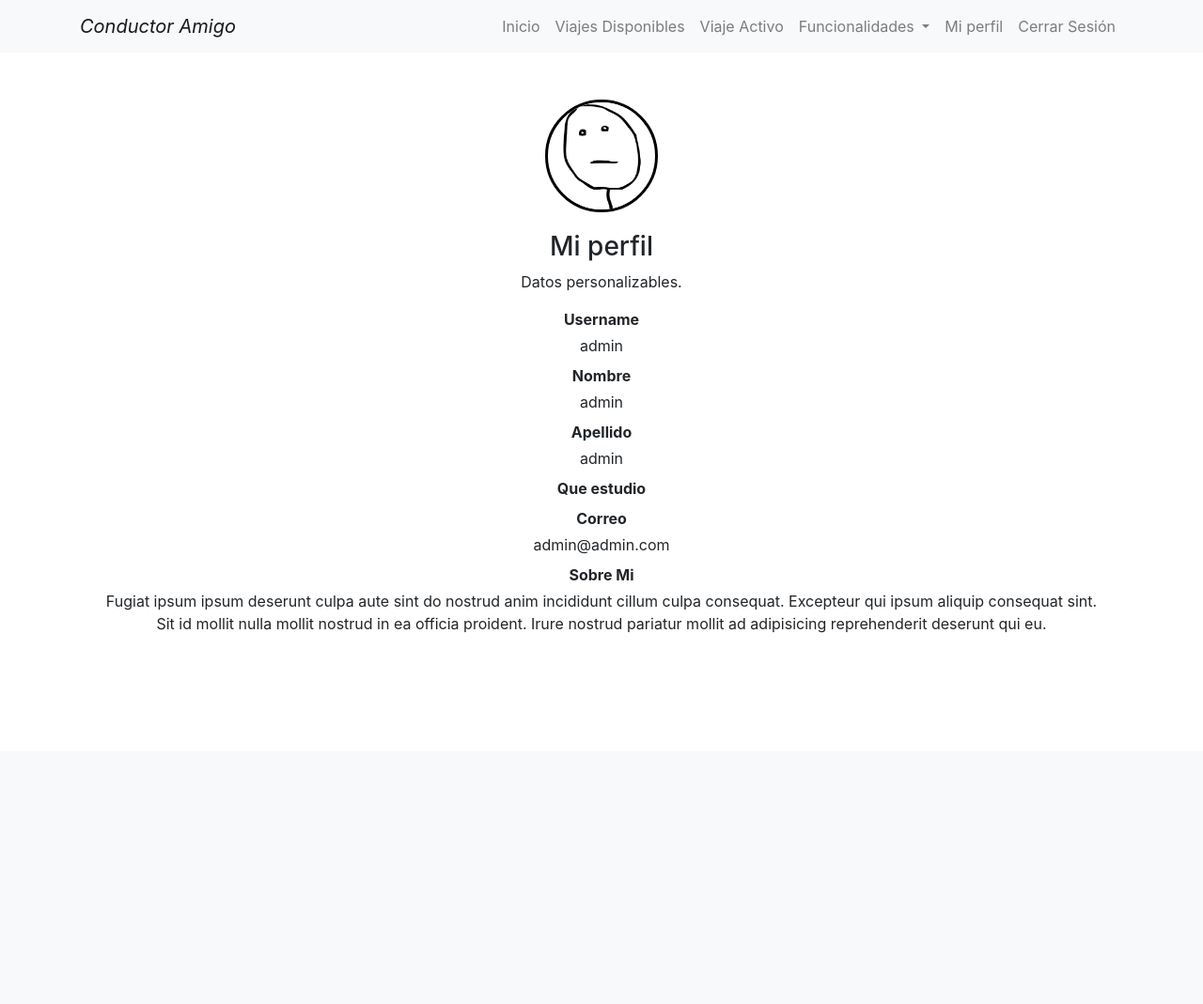
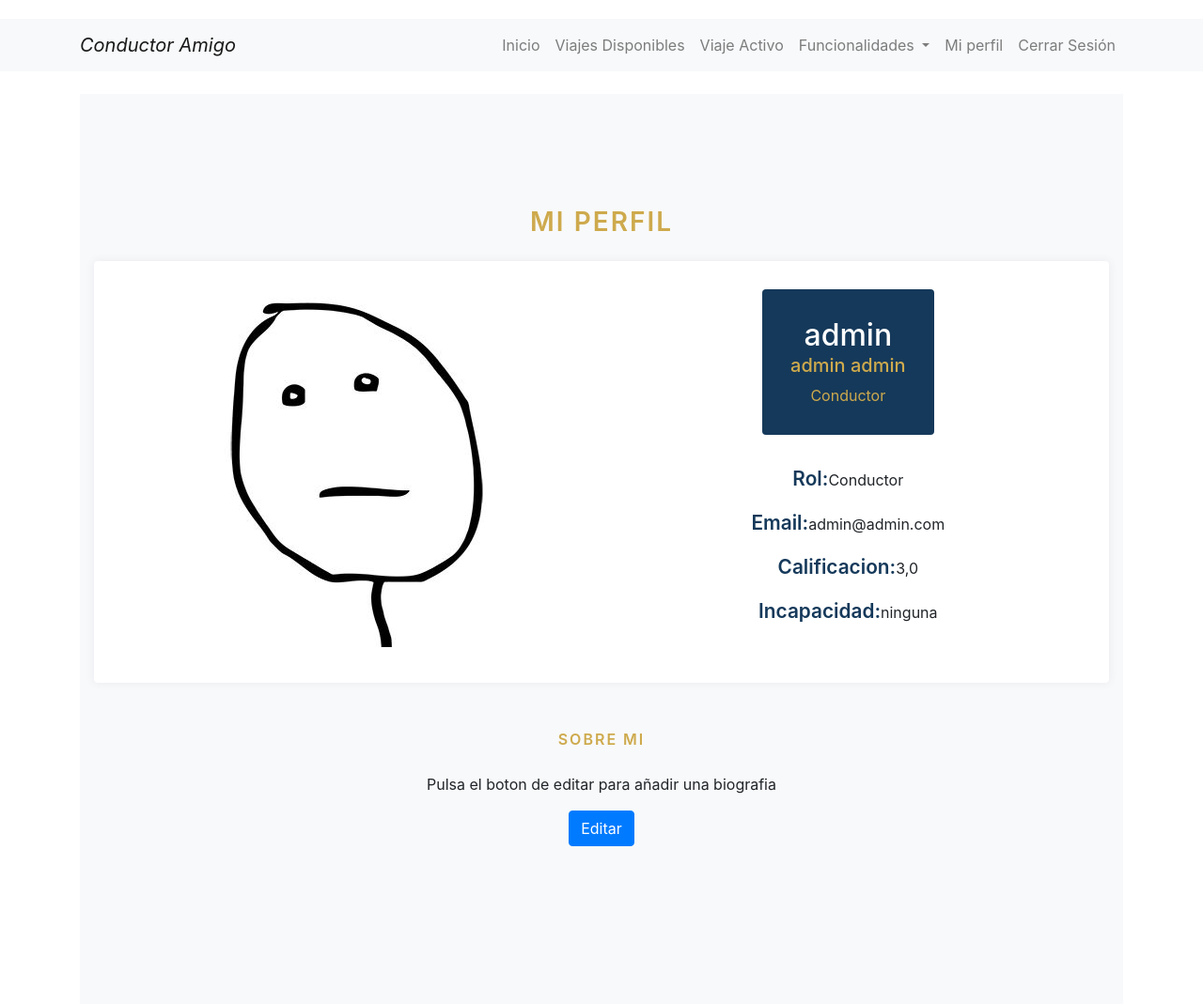
Before and after one commit to jmartinezgr/ppi_17, a Django app: page /usuarios/profile/admin/ in a window 1280 px wide. Shown: the whole page at 94% size. Before the commit the page ends 674 px from the top, so only its background shows below. Run offline with Django 4.2, Linux system fonts and the light colour scheme; a user stored in the database is signed in; data comes from the database, SQL or seed files in the repository; both versions use the stored data as it was after the commit; some libraries are stand-ins or nearby versions.

Commit message:
Perfil de usuario y edicion de perfil
Se modifico el html del perfil de usuario, ademas de añadir un html basico de edicion de perfil y su funcionalidad

```diff
--- a/conductor_amigo/usuarios/templates/pasajeros/edit.html
+++ /dev/null
@@ -1 +0,0 @@
-{% extends 'layouts/layout.html' %}
--- a/conductor_amigo/usuarios/templates/pasajeros/profile.html
+++ b/conductor_amigo/usuarios/templates/pasajeros/profile.html
@@ -1,51 +1,113 @@
 {% extends 'layouts/layout.html' %}
 {% block content %}
 {% load static %}
-
 <style>
-    /* Estilos adicionales para la página de perfil */
-    .profile {
-        text-align: center;
-        margin-top: 50px;
+    body { margin-top: 20px; }
+    .card-style1 {
+        box-shadow: 0px 0px 10px 0px rgb(89 75 128 / 9%);
+    }
+    .border-0 {
+        border: 0!important;
+    }
+    .card {
+        position: relative;
+        display: flex;
+        flex-direction: column;
+        min-width: 0;
+        word-wrap: break-word;
+        background-color: #fff;
+        background-clip: border-box;
+        border: 1px solid rgba(0,0,0,.125);
+        border-radius: 0.25rem;
     }
 
-    .circular-img {
-        border-radius: 50%;
+    section {
+        padding: 120px 0;
         overflow: hidden;
-        width: 120px;
-        height: 120px;
-        margin: 0 auto;
-        border: 3px solid black;
+        background: #fff;
+    }
+    .mb-2-3, .my-2-3 {
+        margin-bottom: 2.3rem;
     }
 
-    .circular-img img {
-        display: block;
-        margin: 0 auto;
-        max-width: 100%;
-        max-height: 100%;
+    .section-title {
+        font-weight: 600;
+        letter-spacing: 2px;
+        text-transform: uppercase;
+        margin-bottom: 10px;
+        position: relative;
+        display: inline-block;
+    }
+    .text-primary {
+        color: #ceaa4d !important;
+    }
+    .text-secondary {
+        color: #15395A !important;
+    }
+    .font-weight-600 {
+        font-weight: 600;
+    }
+    .display-26 {
+        font-size: 1.3rem;
     }
 
-    .profile-info {
-        margin-top: 20px;
+    @media screen and (min-width: 992px){
+        .p-lg-7 {
+            padding: 4rem;
+        }
+    }
+    @media screen and (min-width: 768px){
+        .p-md-6 {
+            padding: 3.5rem;
+        }
+    }
+    @media screen and (min-width: 576px){
+        .p-sm-2-3 {
+            padding: 2.3rem;
+        }
+    }
+    .p-1-9 {
+        padding: 1.9rem;
     }
 
-    .edit-profile-btn {
-        position: absolute;
-        bottom: 10px;
-        right: 10px;
-        background-color: #3498db;
-        color: white;
-        padding: 10px 20px;
-        border: none;
-        border-radius: 5px;
-        cursor: pointer;
+    .bg-secondary {
+        background: #15395A !important;
+    }
+    @media screen and (min-width: 576px){
+        .pe-sm-6, .px-sm-6 {
+            padding-right: 3.5rem;
+        }
+    }
+    @media screen and (min-width: 576px){
+        .ps-sm-6, .px-sm-6 {
+            padding-left: 3.5rem;
+        }
+    }
+    .pe-1-9, .px-1-9 {
+        padding-right: 1.9rem;
+    }
+    .ps-1-9, .px-1-9 {
+        padding-left: 1.9rem;
+    }
+    .pb-1-9, .py-1-9 {
+        padding-bottom: 1.9rem;
+    }
+    .pt-1-9, .py-1-9 {
+        padding-top: 1.9rem;
+    }
+    .mb-1-9, .my-1-9 {
+        margin-bottom: 1.9rem;
     }
 </style>
-
-<!-- Contenido específico de la página de perfil -->
-<div class="profile">
-    <!-- Contenedor circular para la imagen de perfil -->
-    <div class="circular-img">
+<section class="bg-light">
+    <div class="container text-center">
+        <h3 class="section-title text-primary mb-3 mb-sm-4">Mi perfil</h3>
+        <div class="row">
+            <div class="col-lg-12 mb-4 mb-sm-5">
+                <div class="card card-style1 border-0">
+                    <div class="card-body p-1-9 p-sm-2-3 p-md-6 p-lg-7">
+                        <div class="row align-items-center">
+                            <div class="col-lg-6 mb-4 mb-lg-0">
                                 <!-- Verificar si la foto de perfil existe -->
                                 {% if user.foto_usuario %}
                                     <!-- Imagen de perfil del usuario si existe -->
@@ -55,51 +117,43 @@
                                     <img src="{% static 'images/no_foto.jpg' %}" alt="No hay foto de perfil">
                                 {% endif %}
                             </div>
-
-    <!-- Información del perfil -->
-    <div class="profile-info">
-        <div class="px-4 sm:px-0">
-            <h3 class="text-base font-semibold leading-7 text-gray-900">Mi perfil</h3>
-            <p class="mt-1 max-w-2xl text-sm leading-6 text-gray-500">Datos personalizables.</p>
+                            <div class="col-lg-6 px-xl-10">
+                                <div class="bg-secondary d-lg-inline-block py-1-9 px-1-9 px-sm-6 mb-1-9 rounded">
+                                    <h3 class="h2 text-white mb-0">{{ user.username }}</h3>
+                                    <h5 class="text-primary">{{ user.nombres }} {{ user.apellidos }}</h5>
+                                    <span class="text-primary">{{ user.rol }}</span>
                                 </div>
-
-        <div class="mt-6 border-t border-gray-100">
-            <dl class="divide-y divide-gray-100">
-                <div class="px-4 py-6 sm:grid sm:grid-cols-3 sm:gap-4 sm:px-0">
-                    <dt class="text-sm font-medium leading-6 text-gray-900">Username</dt>
-                    <dd class="mt-1 text-sm leading-6 text-gray-700 sm:col-span-2 sm:mt-0">{{ user.username }}</dd>
-                </div>
-                <div class="px-4 py-6 sm:grid sm:grid-cols-3 sm:gap-4 sm:px-0">
-                    <dt class="text-sm font-medium leading-6 text-gray-900">Nombre</dt>
-                    <dd class="mt-1 text-sm leading-6 text-gray-700 sm:col-span-2 sm:mt-0">{{ user.nombres }}</dd>
-                </div>
-                <div class="px-4 py-6 sm:grid sm:grid-cols-3 sm:gap-4 sm:px-0">
-                    <dt class="text-sm font-medium leading-6 text-gray-900">Apellido</dt>
-                    <dd class="mt-1 text-sm leading-6 text-gray-700 sm:col-span-2 sm:mt-0">{{ user.apellidos }}</dd>
-                </div>
-                <div class="px-4 py-6 sm:grid sm:grid-cols-3 sm:gap-4 sm:px-0">
-                    <dt class="text-sm font-medium leading-6 text-gray-900">Que estudio</dt>
-                    <dd class="mt-1 text-sm leading-6 text-gray-700 sm:col-span-2 sm:mt-0"></dd>
-                </div>
-                <div class="px-4 py-6 sm:grid sm:grid-cols-3 sm:gap-4 sm:px-0">
-                    <dt class="text-sm font-medium leading-6 text-gray-900">Correo</dt>
-                    <dd class="mt-1 text-sm leading-6 text-gray-700 sm:col-span-2 sm:mt-0">{{ user.email }}</dd>
-                </div>
-                <div class="px-4 py-6 sm:grid sm:grid-cols-3 sm:gap-4 sm:px-0">
-                    <dt class="text-sm font-medium leading-6 text-gray-900">Sobre Mi</dt>
-                    <dd class="mt-1 text-sm leading-6 text-gray-700 sm:col-span-2 sm:mt-0">
-                        Fugiat ipsum ipsum deserunt culpa aute sint do nostrud anim incididunt cillum culpa consequat.
-                        Excepteur qui ipsum aliquip consequat sint. Sit id mollit nulla mollit nostrud in ea officia
-                        proident. Irure nostrud pariatur mollit ad adipisicing reprehenderit deserunt qui eu.
-                    </dd>
-                </div>
-                <div class="px-4 py-6 sm:grid sm:grid-cols-3 sm:gap-4 sm:px-0">
-                    <!-- ... (resto de tu código) ... -->
-                </div>
-            </dl>
+                                <ul class="list-unstyled mb-1-9">
+                                    <li class="mb-2 mb-xl-3 display-28"><span class="display-26 text-secondary me-2 font-weight-600">Rol:</span>{{ user.rol }}</li>
+                                    <li class="mb-2 mb-xl-3 display-28"><span class="display-26 text-secondary me-2 font-weight-600">Email:</span>{{ user.email }}</li>
+                                    {% if user.calificacion %}
+                                        <li class="mb-2 mb-xl-3 display-28"><span class="display-26 text-secondary me-2 font-weight-600">Calificacion:</span>{{ user.calificacion }}</li>
+                                    {% else %}
+                                        <li class="mb-2 mb-xl-3 display-28"><span class="display-26 text-secondary me-2 font-weight-600">Calificacion:</span>No posee calificacion registrada</li>
+                                    {% endif %}
+                                    <li class="mb-2 mb-xl-3 display-28"><span class="display-26 text-secondary me-2 font-weight-600">Incapacidad:</span>{{ user.incapacidad }}</li>
+                                </ul>
+                                <ul class="social-icon-style1 list-unstyled mb-0 ps-0">
+                                    <li><a href="#!"><i class="ti-twitter-alt"></i></a></li>
+                                    <li><a href="#!"><i class="ti-facebook"></i></a></li>
+                                    <li><a href="#!"><i class="ti-pinterest"></i></a></li>
+                                    <li><a href="#!"><i class="ti-instagram"></i></a></li>
+                                </ul>
                             </div>
                         </div>
-
-    <!-- Botón de edición en la esquina inferior derecha -->
                     </div>
+                </div>
+            </div>
+            <div class="col-lg-12 mb-4 mb-sm-5">
+                <div>
+                    <span class="section-title text-primary mb-3 mb-sm-4">Sobre Mi</span>
+                    {% if user.bibliografia %}
+                        <p>{{ user.bibliografia }}</p>
+                    {% else %}
+                        <p>Pulsa el boton de editar para añadir una biografia</p>
+                    {% endif %}
+                    <a href="{% url 'editar_usuario' username=user.username %}" class="btn btn-primary">Editar</a>
+                </div>
+    </div>
+</section>
 {% endblock %}
--- a/conductor_amigo/usuarios/urls.py
+++ b/conductor_amigo/usuarios/urls.py
@@ -4,6 +4,7 @@
 
 from django.urls import path
 from . import views
+from .views import UserProfileUpdateView
 
 # Configuración de URLs
 urlpatterns = [
@@ -19,7 +20,6 @@ urlpatterns = [
     path("viaje/",views.detalle_viaje, name="detalle_viaje"),
     path('profile/<str:username>/', views.profile, name='profile'),
     path("rutas_similares", views.ingresar_coordenada, name='rutas_similares'),
-    path("Usuario Discapacidad", views.usuario_discapacidad, name='usuario_discapacidad')
-
-
+    path("Usuario Discapacidad", views.usuario_discapacidad, name='usuario_discapacidad'),
+    path('profile/<str:username>/edit/', UserProfileUpdateView.as_view() , name='editar_usuario'),
 ]
--- a/conductor_amigo/usuarios/views.py
+++ b/conductor_amigo/usuarios/views.py
@@ -1,12 +1,18 @@
 # Este código utiliza el framework Django para desarrollo web.
 # Contiene vistas y funcionalidades relacionadas con la gestión de usuarios y viajes.
 
-from django.shortcuts import render, redirect
-from .forms import UserSearchForm, CustomAuthenticationForm, LicenseVerificationForm,RegistroConductorForm, RegistroEstudianteForm, CoordenadaForm
+from typing import Any
+from django.shortcuts import render, redirect, get_object_or_404
+from .forms import UserSearchForm, CustomAuthenticationForm, LicenseVerificationForm,RegistroConductorForm, RegistroEstudianteForm, CoordenadaForm, UserForm
 from django.contrib import messages
 from django.contrib.auth import authenticate, login
 from django.contrib.auth.decorators import login_required
 from .models import Role,Usuario
+from django.views.generic import TemplateView
+from django.contrib.auth.mixins import LoginRequiredMixin
+from django.urls import reverse_lazy
+from django.views.generic.edit import UpdateView
+from django.contrib.messages.views import SuccessMessageMixin
 #importa la funcion calcularDistancia de la carpeta utils
 from utils.calcular_distancia import calcularDistacia
 import json
@@ -321,3 +327,15 @@ def ingresar_coordenada(request):
 
     # Renderiza la plantilla 'rutas_similares.html' con el formulario y el resultado
     return render(request, 'pasajeros/rutas_similares.html', {'form': form, 'data_ret': data_ret })
+
+class UserProfileUpdateView(LoginRequiredMixin, SuccessMessageMixin, UpdateView):
+    model = Usuario
+    template_name = 'pasajeros/editar_usuario.html'
+    fields = ["username", "direccion", "foto_usuario", "rol", "incapacidad", "bibliografia"]
+    success_url = reverse_lazy('profile')
+
+    def get_object(self, queryset=None):
+        return self.request.user
+
+    def get_success_url(self):
+        return reverse_lazy('profile', args=[str(self.request.user.username)])
```
Also changed, not shown: conductor_amigo/usuarios/forms.py (+9 -1 lines), conductor_amigo/usuarios/templates/pasajeros/editar_usuario.html (added, +11 -0 lines), conductor_amigo/db.sqlite3. Lines whose indentation alone changed are shown as unchanged.
